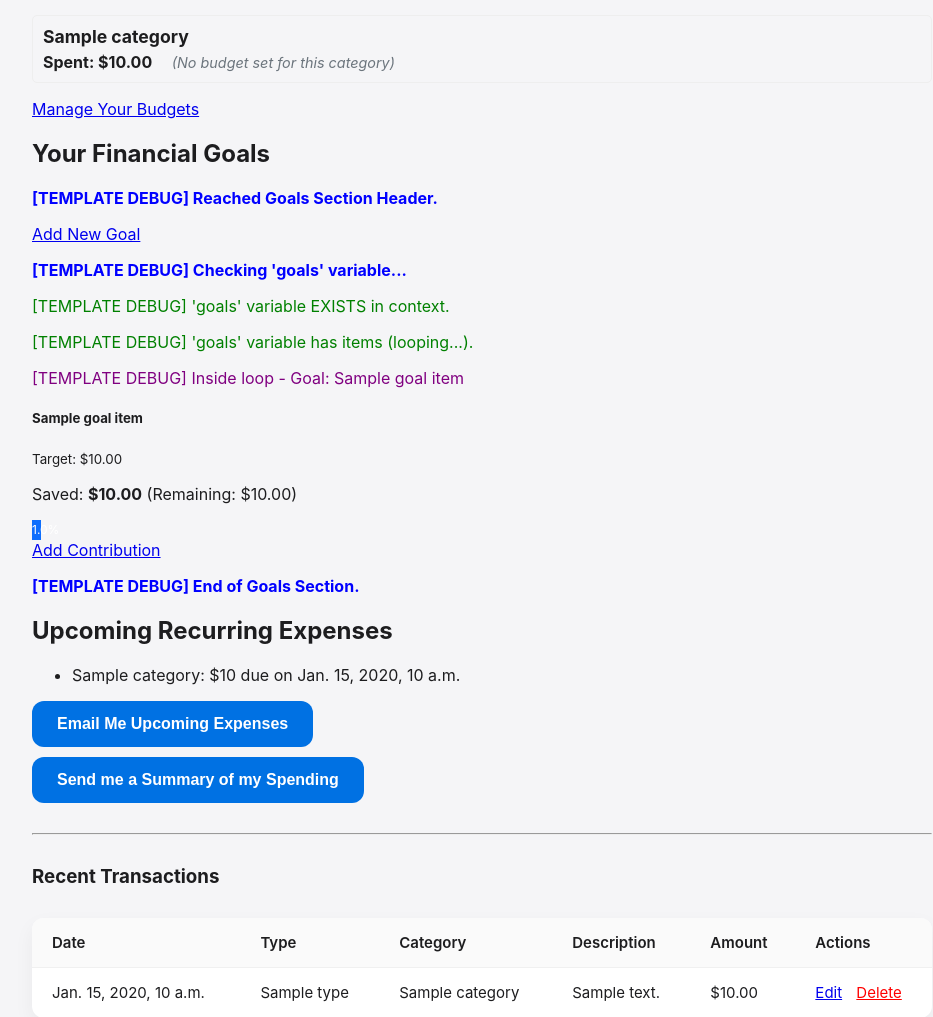
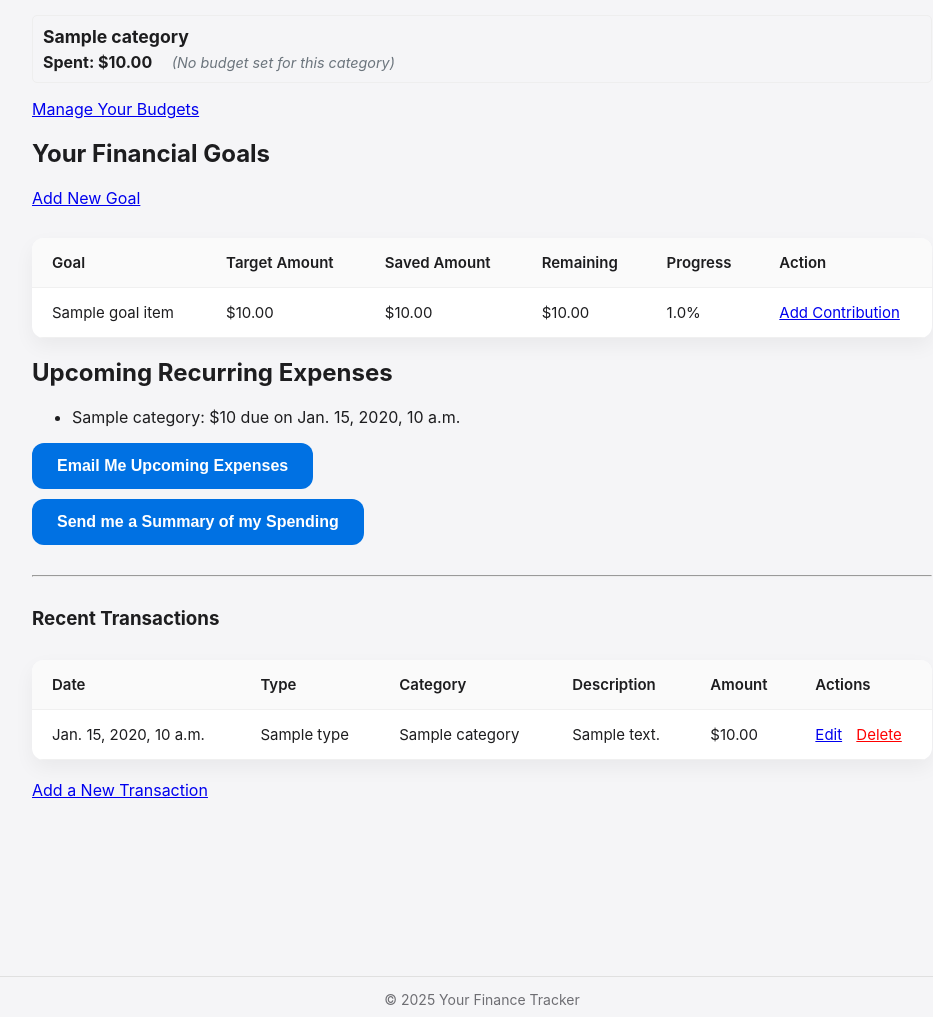
Before and after one commit to arnav-shah-cs/cs2340-p2-hosting, a Django app: template tracker/templates/tracker/dashboard.html in a window 1280 px wide. Shown: the part 245-1262 px from the top of the page, without its empty margins (158-1091 px from the left). Run offline with Django 5.2, Linux system fonts and the light colour scheme; the template is opened without the code that fills it: most values are stand-ins (such as "Sample title", 1, 10 or a date in 2020).

Commit message:
fixed dashboard issue and changed ui a bit. added emails for budget reached and visualizations.

```diff
--- a/tracker/templates/tracker/add_goal.html
+++ b/tracker/templates/tracker/add_goal.html
@@ -1,4 +1,4 @@
-{% extends 'tracker/base.html' %} {# Or your base template #}
+{% extends 'tracker/base.html' %} {# #}
 
 {% block title %}Add Goal{% endblock %}
 
@@ -15,7 +15,7 @@
 
 <form method="post" action="{% url 'tracker:add_goal' %}">
     {% csrf_token %}
-    {{ form.as_p }} {# Renders form fields as paragraphs #}
+    {{ form.as_p }} {}
     <button type="submit" class="btn btn-success">Create Goal</button>
     <a href="{% url 'tracker:dashboard' %}" class="btn btn-secondary">Cancel</a>
 </form>
--- a/tracker/templates/tracker/dashboard.html
+++ b/tracker/templates/tracker/dashboard.html
@@ -58,55 +58,55 @@
 
    <section class="mt-4">
     <h2>Your Financial Goals</h2>
-    <p style="color: blue; font-weight: bold;">[TEMPLATE DEBUG] Reached Goals Section Header.</p> {# Marker 1 #}
+
     <a href="{% url 'tracker:add_goal' %}" class="btn btn-primary mb-3">Add New Goal</a>
 
-    <p style="color: blue; font-weight: bold;">[TEMPLATE DEBUG] Checking 'goals' variable...</p> {# Marker 2 #}
-
-    {% comment %} Check if the variable 'goals' exists at all {% endcomment %}
-    {% if goals is not None %}
-        <p style="color: green;">[TEMPLATE DEBUG] 'goals' variable EXISTS in context.</p> {# Marker 3a #}
+    {% if goals %}
+        <table class="table table-striped table-sm">
+            <thead>
+                <tr>
+                    <th scope="col">Goal</th>
+                    <th scope="col">Target Amount</th>
+                    <th scope="col">Saved Amount</th>
+                    <th scope="col">Remaining</th>
+                    <th scope="col">Progress</th>
+                    <th scope="col">Action</th>
+                </tr>
+            </thead>
+            <tbody>
+                {% for goal_item in goals %}
+                    <tr>
+                        <td>{{ goal_item.name }}</td>
+                        <td>${{ goal_item.target_amount|floatformat:2 }}</td>
+                        <td>${{ goal_item.current_amount|floatformat:2 }}</td>
+                        <td>
+                            {% if goal_item.target_amount > 0 %}
+                                ${{ goal_item.remaining_amount|floatformat:2 }}
                             {% else %}
-        <p style="color: red;">[TEMPLATE DEBUG] 'goals' variable DOES NOT EXIST in context.</p> {# Marker 3b #}
+                                N/A
                             {% endif %}
-
-    {% comment %} Now check if it's empty or has items using the 'if' tag itself {% endcomment %}
-    {% if goals %}
-        <p style="color: green;">[TEMPLATE DEBUG] 'goals' variable has items (looping...).</p> {# Marker 4a #}
-        <div class="list-group">
-            {% for goal_item in goals %} {# Changed loop variable to avoid potential confusion #}
-                <p style="color: purple;">[TEMPLATE DEBUG] Inside loop - Goal: {{ goal_item.name }}</p> {# Marker 5 #}
-                <div class="list-group-item list-group-item-action flex-column align-items-start mb-2">
-                    <div class="d-flex w-100 justify-content-between">
-                        <h5 class="mb-1">{{ goal_item.name }}</h5>
-                        <small>Target: ${{ goal_item.target_amount|floatformat:2 }}</small>
-                    </div>
-                    <p class="mb-1">
-                        Saved: <strong>${{ goal_item.current_amount|floatformat:2 }}</strong>
+                        </td>
+                        <td>
                             {% if goal_item.target_amount > 0 %}
-                            (Remaining: ${{ goal_item.remaining_amount|floatformat:2 }})
+                                {{ goal_item.progress_percent|floatformat:1 }}%
+                            {% else %}
+                                N/A
                             {% endif %}
-                    </p>
-                    {% if goal_item.target_amount > 0 %}
-                    <div class="progress" style="height: 20px;" title="{{ goal_item.progress_percent|floatformat:1 }}% Complete">
-                        <div class="progress-bar bg-success" role="progressbar" style="width: {{ goal_item.progress_percent }}%;" aria-valuenow="{{ goal_item.progress_percent|floatformat:2 }}" aria-valuemin="0" aria-valuemax="100">
-                            {{ goal_item.progress_percent|floatformat:1 }}%
-                        </div>
-                    </div>
-                    {% endif %}
-                    <a href="{% url 'tracker:add_contribution' goal_item.id %}" class="btn btn-sm btn-outline-success mt-2">Add Contribution</a>
-                </div>
+                        </td>
+                        <td>
+                            <a href="{% url 'tracker:add_contribution' goal_item.id %}" class="btn btn-sm btn-outline-success">Add Contribution</a>
+                        </td>
+                    </tr>
                 {% empty %}
-                {# This part of the for loop is rendered if 'goals' exists but is empty #}
-                 <p style="color: orange;">[TEMPLATE DEBUG] The 'goals' variable exists BUT IS EMPTY.</p> {# Marker 4b #}
+                    <tr>
+                        <td colspan="6" class="text-center">You haven't set any goals yet. <a href="{% url 'tracker:add_goal' %}">Add one now!</a></td>
+                    </tr>
                 {% endfor %}
-        </div>
+            </tbody>
+        </table>
     {% else %}
-        {# This part is rendered if 'goals' is False, None, or an empty list/queryset #}
-        <p style="color: red;">[TEMPLATE DEBUG] 'goals' variable is considered 'False' (might be empty or None).</p> {# Marker 4c #}
         <p>You haven't set any goals yet. <a href="{% url 'tracker:add_goal' %}">Add one now!</a></p>
     {% endif %}
-     <p style="color: blue; font-weight: bold;">[TEMPLATE DEBUG] End of Goals Section.</p> {# Marker 6 #}
 </section>
 
 
```
Also changed, not shown: tracker/views.py (+35 -34 lines), db.sqlite3. Lines whose indentation alone changed are shown as unchanged.
